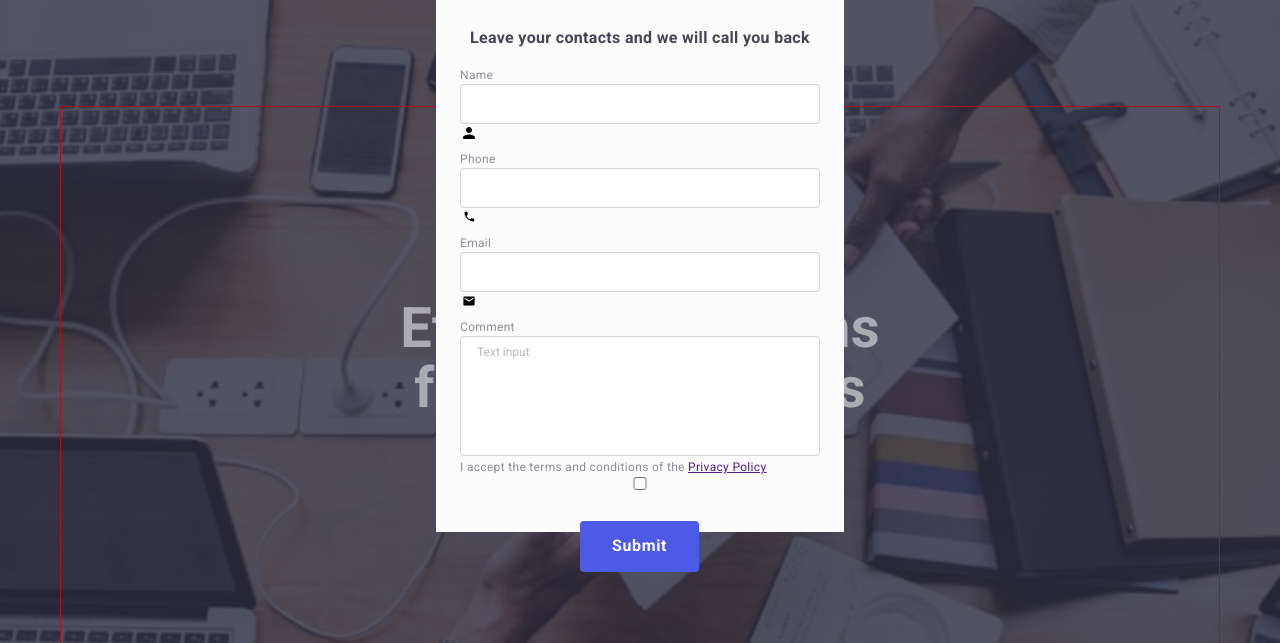
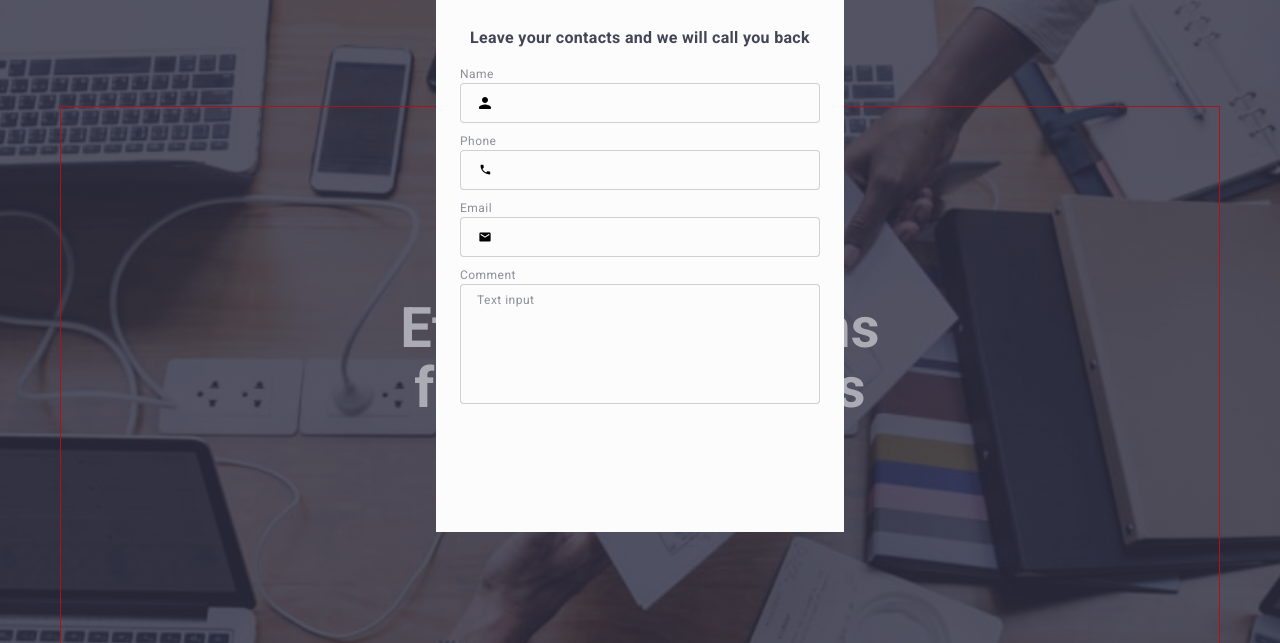
Before and after one commit to ylin14/goit-markup-hw-06, a plain HTML site: page index.html in a window 1280 px wide. Both pictures are taken after a click on the button "Order Service". Shown: the part 157-800 px from the top of the page. Drawn offline with nearby package versions, Linux system fonts and the light colour scheme.

Commit message:
Зробив інпути імені, пошти, телефону і комента

```diff
--- a/css/styles.css
+++ b/css/styles.css
@@ -273,8 +273,6 @@ header {
     border: none;
     background-color:  #FCFCFC;
     cursor: pointer;
-
-    /* transition: color 250ms cubic-bezier(0.4, 0, 0.2, 1); */
 }
 
 /* .btn-close-modal:hover,
@@ -291,97 +289,61 @@ header {
 .modal h2 {
 font-size: 16px;
 line-height: 1.5;
+letter-spacing: 0.02em;
 text-align: center;
+margin-bottom: 14px;
+}
+
+.form-label {
+    margin-bottom: 4px;
+    font-weight: 400;
+    font-size: 12px;
+    line-height: 1.33;
+    letter-spacing: 0.04em;
+    color: var(--subtle-text);
 }
 
 .form-element {
-    width: 360px;
-
+    width: 100%;
+    outline: transparent;
     border: 1px solid rgba(33, 33, 33, 0.2);
     border-radius: 4px;
 }
 
+.form-element, .form-element::placeholder {
+    font-weight: 400;
+    font-size: 12px;
+    line-height: 1.33;
+    letter-spacing: 0.04em;
+    color: var(--subtle-text);
+    background-color: #FCFCFC;
+}
+
 .form-element.input {
     padding-left: 38px;
-}
-
-.form-element.textarea {
-    padding-left: 16px;
-}
-
-
-
-.form-list {
-}
-
-.form-item {
-    position:relative;
-    list-style-type: none;
-
-    margin-bottom: 26px;
-}
-
-.form-item .form-element,
-.form-item .form-icon {
-    transition-duration: 250ms;
-    transition-timing-function: cubic-bezier(0.4, 0, 0.2, 1);
-}
-
-.form-item:hover .form-element,
-.form-item:focus .form-element {
-    border: 1px solid rgba(77, 90, 229, 1);
-}
-
-.form-item:hover .form-icon,
-.form-item:focus .form-icon {
-    fill: rgba(77, 90, 229, 1);
-}
-
-.form-item:first-child {
-    margin-top: 34px;
-}
-
-.form-item:nth-child(4) {
-    margin-bottom: 16px;
-}
-
-
-
- .form-element.input {
     height: 40px;
 }
 
 .form-element.textarea {
+    padding: 8px 16px;
+    resize: none;
     height: 120px;
-    resize: none;
-    padding: 8px 16px;
 }
 
- .form-element.textarea::placeholder {
-    color:rgba(117, 117, 117, 0.5);
-    font-weight: 400;
-    font-size: 12px;
-    line-height: 1.3;
+.input-wrap {
+    position: relative;
+    margin-bottom: 8px;
 }
 
-.form-label {
+.input-icon {
     position: absolute;
-    top: 0;
-    left: 0;
-    transform: translateY(-16px);
+    top: 50%;
+    left: 16px;
 
-    /* margin-bottom: 4px; */
-
-    font-size: 12px;
-    line-height: 1.3;
-    color: var(--subtle-text);
+    transform: translateY(-50%);
 }
 
 
-
-.hero-button.submit {
-    margin: 24px 120px;
-}
 
 
 /* PRINCIPLES */
@@ -892,3 +854,86 @@ footer {
 
     transform: translateY(-50%);
 } */
+
+/* .form-element {
+    width: 360px;
+
+    border: 1px solid rgba(33, 33, 33, 0.2);
+    border-radius: 4px;
+}
+
+.form-element.input {
+    padding-left: 38px;
+}
+
+.form-element.textarea {
+    padding-left: 16px;
+}
+
+
+
+.form-list {
+}
+
+.form-item {
+    position:relative;
+    list-style-type: none;
+
+    margin-bottom: 26px;
+}
+
+.form-item .form-element,
+.form-item .form-icon {
+    transition-duration: 250ms;
+    transition-timing-function: cubic-bezier(0.4, 0, 0.2, 1);
+}
+
+.form-item:hover .form-element,
+.form-item:focus .form-element {
+    border: 1px solid rgba(77, 90, 229, 1);
+}
+
+.form-item:hover .form-icon,
+.form-item:focus .form-icon {
+    fill: rgba(77, 90, 229, 1);
+}
+
+.form-item:first-child {
+    margin-top: 34px;
+}
+
+.form-item:nth-child(4) {
+    margin-bottom: 16px;
+}
+
+
+
+ .form-element.input {
+    height: 40px;
+ }
+
+ .form-element.textarea {
+    height: 120px;
+    resize: none;
+    padding: 8px 16px;
+ }
+
+ .form-element.textarea::placeholder {
+    color:rgba(117, 117, 117, 0.5);
+    font-weight: 400;
+    font-size: 12px;
+    line-height: 1.3;
+ }
+
+.form-label {
+    position: absolute;
+    top: 0;
+    left: 0;
+    transform: translateY(-16px);
+
+    /* margin-bottom: 4px; */
+
+    /* font-size: 12px;
+    line-height: 1.3;
+    color: var(--subtle-text);
+} */
--- a/index.html
+++ b/index.html
@@ -96,54 +96,30 @@
             </button>
             <h2>Leave your contacts and we will call you back</h2>
             <form class="form">
-              <ul class="form-list">
-                <li class="form-item">
-                  <label for="name" class="form-label"> Name </label>
-                  <input type="text" class="form-element input" id="name" />
-                  <svg class="form-icon" width="18px" height="18px">
-                    <use
-                      href="./images/icons.svg#icon-person-black-18dp-1"
-                    ></use>
-                  </svg>
-                </li>
-                <li class="form-item">
-                  <label for="phone" class="form-label"> Phone </label>
-                  <input type="text" class="form-element input" name="phone" />
-                  <svg class="form-icon" width="18px" height="18px">
-                    <use
-                      href="./images/icons.svg#icon-phone-black-18dp-1"
-                    ></use>
-                  </svg>
-                </li>
-                <li class="form-item">
-                  <label for="email" class="form-label"> Email </label>
-                  <input type="text" class="form-element input" name="email" />
-                  <svg class="form-icon" width="18px" height="18px">
-                    <use
-                      href="./images/icons.svg#icon-email-black-18dp-1"
-                    ></use>
-                  </svg>
-                </li>
-                <li class="form-item">
-                  <textarea
-                    type="text"
-                    class="form-element textarea"
-                    placeholder="Text input"
-                  ></textarea>
-                  <label for="" class="form-label"> Comment </label>
-                </li>
-                <li class="form-item">
-                  <input type="checkbox" class="form-element checkbox" id="checkbox" name="checkbox">
-                  <label for="checkbox" class="form-label">
-                    I accept the terms and conditions of the
-                    <a href="">
-                      Privacy Policy
-                    </a>
-                  </label>
-                </li>
-              </ul>
+              <label for="name" class="form-label">Name</label>
+              <div class="input-wrap">
+                <input type="text" name="name" class="form-element input" />
+                <svg class="input-icon" width="18px" height="18px">
+                  <use href="./images/icons.svg#icon-person-black-18dp-1"></use>
+                </svg>
+            </div>
+            <label for="phone" class="form-label">Phone</label>
+            <div class="input-wrap">
+              <input type="text" name="phone" class="form-element input" />
+              <svg class="input-icon" width="18px" height="18px">
+                <use href="./images/icons.svg#icon-phone-black-18dp-1"></use>
+              </svg>
+          </div>
+          <label for="Email" class="form-label">Email</label>
+          <div class="input-wrap">
+            <input type="text" name="Email" class="form-element input" />
+            <svg class="input-icon" width="18px" height="18px">
+              <use href="./images/icons.svg#icon-email-black-18dp-1"></use>
+            </svg>
+          </div>
+          <label for="comment" class="form-label">Comment</label>
+          <textarea name="comment" id="comment" placeholder="Text input" class="form-element textarea"></textarea>
             </form>
-            <button type="submit" class="hero-button submit">Submit</button>
           </div>
         </div>
       </section>
@@ -537,3 +513,52 @@
                     <a href=""> Privacy Policy </a>
                   </label>
                 </li> -->
+<!--
+                <form class="form">
+                  <ul class="form-list">
+                    <li class="form-item">
+                      <label for="name" class="form-label"> Name </label>
+                      <input type="text" class="form-element input" id="name" />
+                      <svg class="form-icon" width="18px" height="18px">
+                        <use
+                          href="./images/icons.svg#icon-person-black-18dp-1"
+                        ></use>
+                      </svg>
+                    </li>
+                    <li class="form-item">
+                      <label for="phone" class="form-label"> Phone </label>
+                      <input type="text" class="form-element input" name="phone" />
+                      <svg class="form-icon" width="18px" height="18px">
+                        <use
+                          href="./images/icons.svg#icon-phone-black-18dp-1"
+                        ></use>
+                      </svg>
+                    </li>
+                    <li class="form-item">
+                      <label for="email" class="form-label"> Email </label>
+                      <input type="text" class="form-element input" name="email" />
+                      <svg class="form-icon" width="18px" height="18px">
+                        <use
+                          href="./images/icons.svg#icon-email-black-18dp-1"
+                        ></use>
+                      </svg>
+                    </li>
+                    <li class="form-item">
+                      <textarea
+                        type="text"
+                        class="form-element textarea"
+                        placeholder="Text input"
+                      ></textarea>
+                      <label for="" class="form-label"> Comment </label>
+                    </li>
+                    <li class="form-item">
+                      <input type="checkbox" class="form-element checkbox" id="checkbox" name="checkbox">
+                      <label for="checkbox" class="form-label">
+                        I accept the terms and conditions of the
+                        <a href="">
+                          Privacy Policy
+                        </a>
+                      </label>
+                    </li>
+                  </ul>
+                </form> -->
```
Lines whose indentation alone changed are shown as unchanged.
